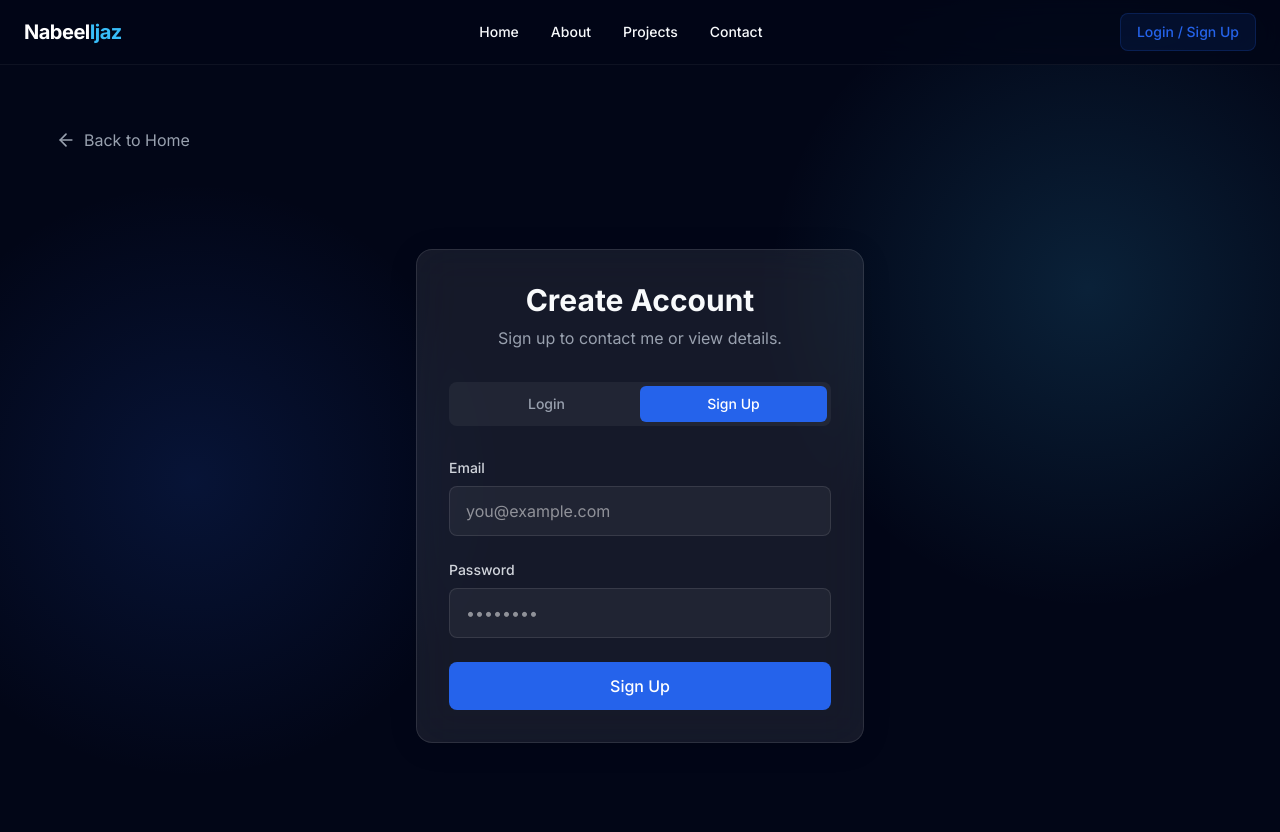
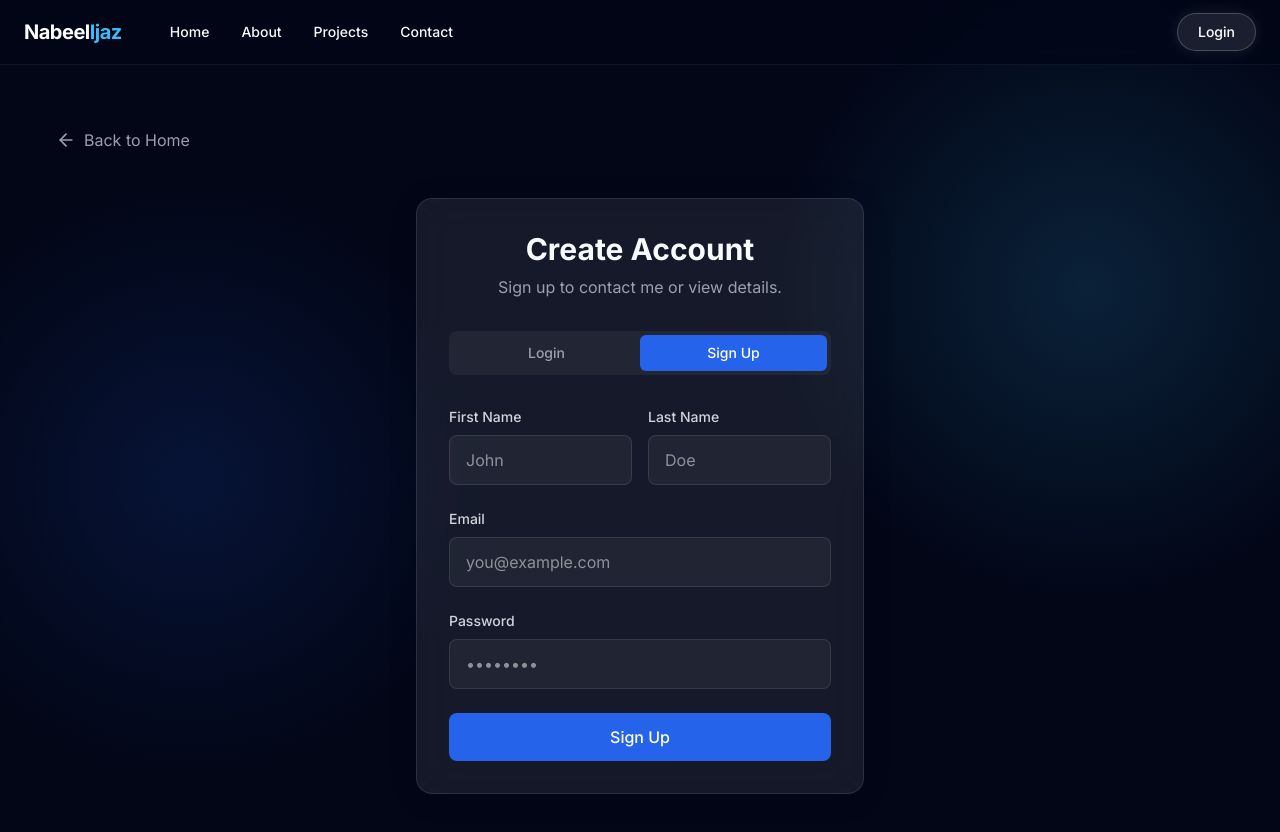
Before and after one commit to MeNabeel/Portfolio, a Next.js app: page /login in a window 1280 px wide. Both pictures are taken after a click on the button "Sign Up". Shown: the top 832 px of the page. Built offline with nearby package versions, Linux system fonts and the light colour scheme; no server answers.

Commit message:
style: UI fixes, fast signup, layout changes

```diff
--- a/app/layout.tsx
+++ b/app/layout.tsx
@@ -21,6 +21,7 @@ export default function RootLayout({
       <body className={`${inter.className} antialiased`}>
         <header className="fixed top-0 w-full z-50 glass-panel">
           <div className="container mx-auto px-6 h-16 flex items-center justify-between">
+            <div className="flex items-center gap-12">
               <Link href="/" className="text-xl font-bold tracking-tight text-white">
                 Nabeel<span className="text-accent">Ijaz</span>
               </Link>
@@ -30,6 +31,7 @@ export default function RootLayout({
                 <Link href="/projects" className="hover:text-accent transition-colors">Projects</Link>
                 <Link href="/contact" className="hover:text-accent transition-colors">Contact</Link>
               </nav>
+            </div>
             <div className="flex items-center gap-4">
               <AuthButton />
               <div className="md:hidden text-white">
--- a/app/login/actions.ts
+++ b/app/login/actions.ts
@@ -38,27 +38,38 @@ export async function signup(formData: FormData) {
   const data = {
     email: formData.get('email') as string,
     password: formData.get('password') as string,
+    firstName: formData.get('firstName') as string,
+    lastName: formData.get('lastName') as string,
   }
 
-  const { data: authData, error } = await supabase.auth.signUp(data)
+  const { data: authData, error } = await supabase.auth.signUp({
+    email: data.email,
+    password: data.password,
+    options: {
+      data: {
+        first_name: data.firstName,
+        last_name: data.lastName,
+      }
+    }
+  })
 
   if (error) {
     return { error: error.message }
   }
 
-  // Also create user in Prisma (optional depending on your exact requirements, but recommended)
+  // Create user in Prisma without awaiting so it doesn't block UI if database connection is slow
   if (authData.user) {
     try {
       const { PrismaClient } = require('@prisma/client')
       const prisma = new PrismaClient()
-      await prisma.user.upsert({
+      prisma.user.upsert({
         where: { email: data.email },
         update: {},
         create: {
           id: authData.user.id,
           email: data.email,
         }
-      })
+      }).catch((e: any) => console.error("Prisma background upsert failed:", e))
     } catch (e) {
       console.error("Failed to sync user to Prisma:", e)
     }
--- a/app/login/page.tsx
+++ b/app/login/page.tsx
@@ -10,8 +10,12 @@ import { ArrowLeft, Loader2 } from "lucide-react";
 import Link from "next/link";
 
 const authSchema = z.object({
+  firstName: z.string().optional(),
+  lastName: z.string().optional(),
   email: z.string().email("Please enter a valid email address."),
   password: z.string().min(6, "Password must be at least 6 characters."),
+}).superRefine((data, ctx) => {
+  // We only validate names during signup (handled in the component logic below, but strictly z.string() is fine)
 });
 
 type AuthFormValues = z.infer<typeof authSchema>;
@@ -34,6 +38,12 @@ export default function LoginPage() {
     setError(null);
 
     const formData = new FormData();
+    if (!isLogin) {
+      if (!data.firstName) return setError("First Name is required for Sign Up");
+      if (!data.lastName) return setError("Last Name is required for Sign Up");
+      formData.append("firstName", data.firstName);
+      formData.append("lastName", data.lastName);
+    }
     formData.append("email", data.email);
     formData.append("password", data.password);
 
@@ -89,6 +99,31 @@ export default function LoginPage() {
         )}
 
         <form onSubmit={handleSubmit(onSubmit)} className="space-y-6">
+          {!isLogin && (
+            <div className="grid grid-cols-2 gap-4">
+              <div>
+                <label className="block text-sm font-medium mb-2 text-gray-300">First Name</label>
+                <input
+                  {...register("firstName")}
+                  type="text"
+                  placeholder="John"
+                  className="w-full bg-white/5 border border-white/10 rounded-lg px-4 py-3 text-white focus:outline-none focus:border-primary transition-colors"
+                  disabled={isPending}
+                />
+              </div>
+              <div>
+                <label className="block text-sm font-medium mb-2 text-gray-300">Last Name</label>
+                <input
+                  {...register("lastName")}
+                  type="text"
+                  placeholder="Doe"
+                  className="w-full bg-white/5 border border-white/10 rounded-lg px-4 py-3 text-white focus:outline-none focus:border-primary transition-colors"
+                  disabled={isPending}
+                />
+              </div>
+            </div>
+          )}
+
           <div>
             <label className="block text-sm font-medium mb-2 text-gray-300">
               Email
--- a/components/home/ContactCTA.tsx
+++ b/components/home/ContactCTA.tsx
@@ -31,7 +31,7 @@ export function ContactCTA() {
             <motion.button
               whileHover={{ scale: 1.05 }}
               whileTap={{ scale: 0.95 }}
-              className="px-8 py-4 rounded-xl bg-white text-background font-bold text-lg inline-flex items-center gap-2 hover:bg-gray-200 transition-colors shadow-[0_0_30px_rgba(255,255,255,0.2)]"
+              className="px-8 py-4 rounded-xl bg-white text-black font-bold text-lg inline-flex items-center gap-2 hover:bg-gray-200 transition-colors shadow-[0_0_30px_rgba(255,255,255,0.2)]"
             >
               Get In Touch <ArrowRight size={20} />
             </motion.button>
--- a/components/layout/AuthButton.tsx
+++ b/components/layout/AuthButton.tsx
@@ -11,8 +11,8 @@ export async function AuthButton() {
 
   if (!user) {
     return (
-      <Link href="/login" className="px-4 py-2 bg-primary/10 hover:bg-primary/20 text-primary border border-primary/20 rounded-lg text-sm font-medium transition-colors">
-        Login / Sign Up
+      <Link href="/login" className="px-5 py-2 bg-white/10 hover:bg-white/20 border border-white/20 text-white rounded-full text-sm font-medium transition-all shadow-[0_0_15px_rgba(255,255,255,0.1)]">
+        Login
       </Link>
     );
   }
```
Lines whose indentation alone changed are shown as unchanged.
